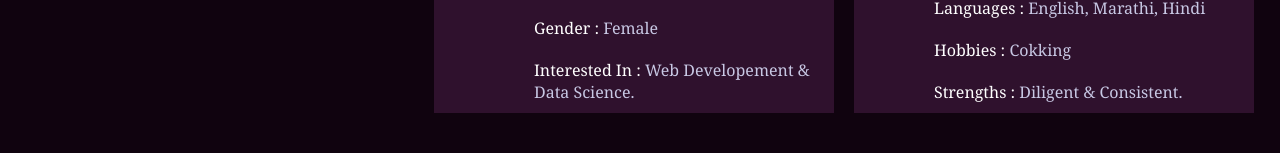
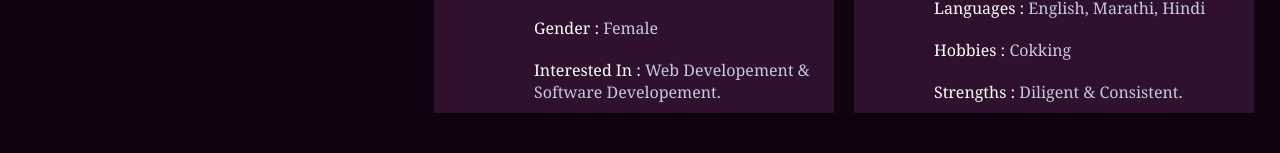
Before and after one commit to VaishnaviBorkar/my-portfolio, a plain HTML site: page index.html in a window 1280 px wide. Shown: the part 863-1016 px from the top of the page. Drawn offline with Linux system fonts and the light colour scheme.

Commit message:
Update index.html

```diff
--- a/index.html
+++ b/index.html
@@ -48,7 +48,7 @@
     <p>Currently I am pursuing Bsc in Computer Science from Degree College Of Physical Education,
    HVPM,Amravati,Maharashtra.</p>
    <p>I consider myself as a very focused person and I always work towards my goals in an very efficient manner.
-   <br/><br/> My goal is to start the carrier in IT industry as a Full Stack Developer.</p>
+   <br/><br/> My goal is to make the carrier in IT industry as a Full Stack Developer.</p>
     <!-- <marquee behavior="alternate" width="180px" style=margin-left:180px; direction="right" scrollamount="2"><h3>Open to Work</h3></marquee> -->
     <a href="#about-me" style="text-decoration:none;"><h3 class="btn">Know More</h3> </a>
 </div>
@@ -61,7 +61,7 @@
       <p>Name : <span>Vaishnavi G. Borkar</span></p>
       <p>D.O.B : <span>18 September 2000</span></p>
       <p>Gender : <span>Female</span></p>
-      <p>Interested In : <span>Web Developement & Data Science.</span></p>
+      <p>Interested In : <span>Web Developement & Software Developement.</span></p>
       </div>
       <div class="info2">
         <p>Postal Address : <span>New swastik Nagar Amravati, Maharashtra.</span></p>
```
